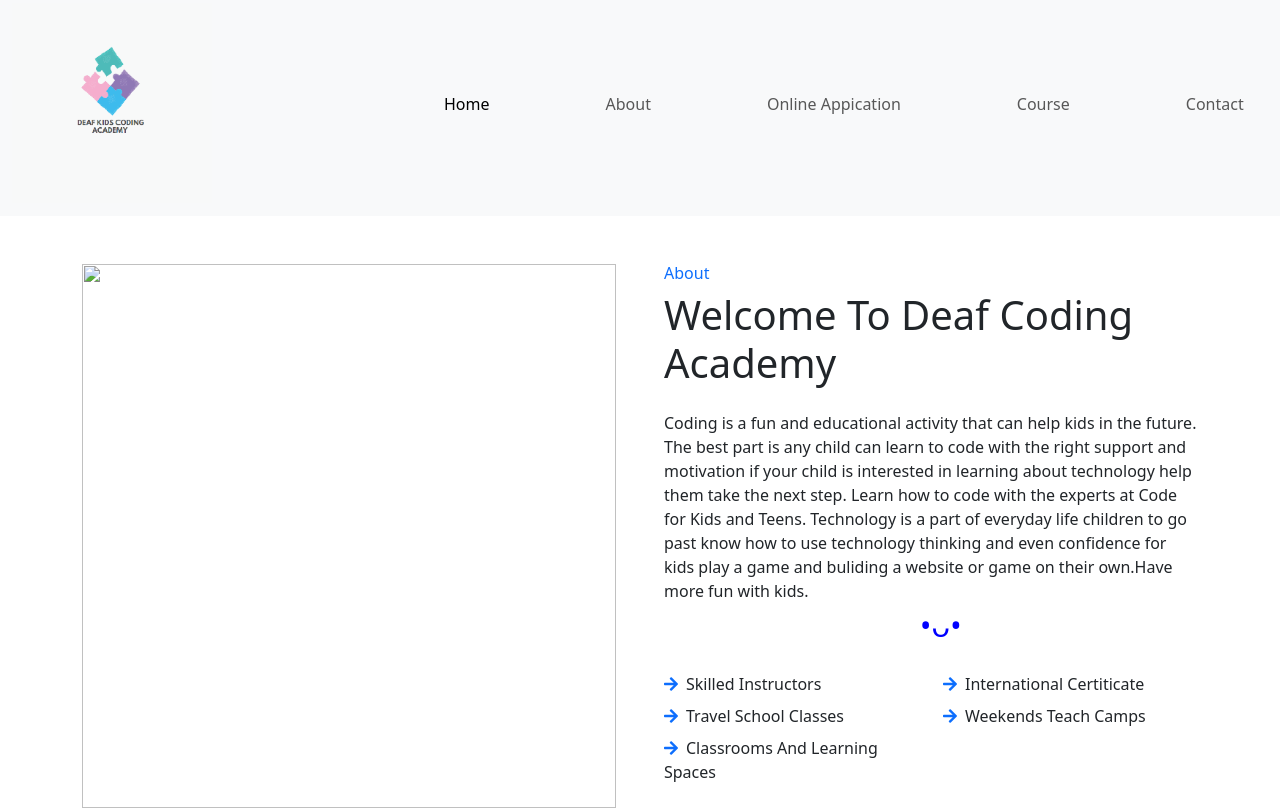
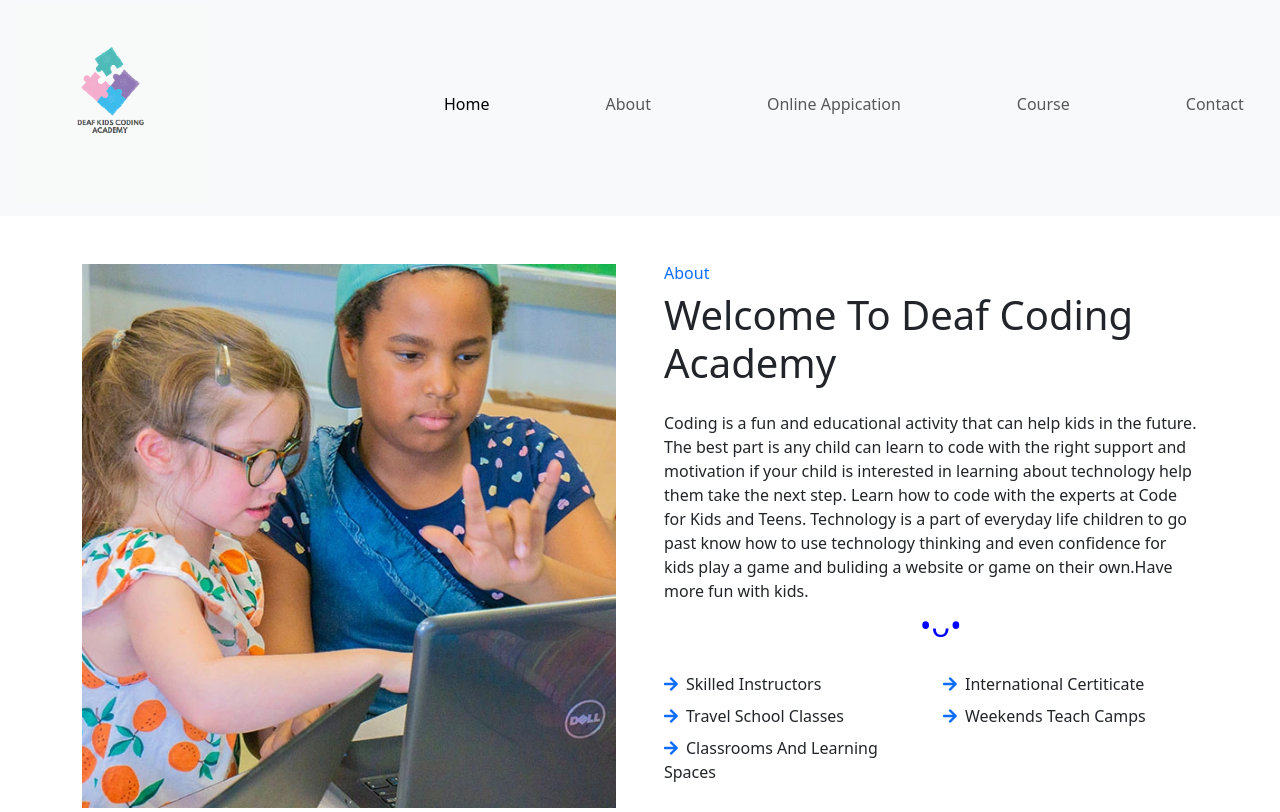
Before and after one commit to Tshepo2022/Deaf-Kids-coding-academy, a plain HTML site: page About.html in a window 1280 px wide. Shown: the top 812 px of the page. Drawn offline with nearby package versions, Linux system fonts and the light colour scheme; the site is published under a folder, as on GitHub Pages, so addresses that start at the root find nothing.

Commit message:
added for galley img

```diff
--- a/About.html
+++ b/About.html
@@ -61,7 +61,7 @@
             <div class="row g-5">
                 <div class="col-lg-6 wow fadeInUp" data-wow-delay="0.1s" style="min-height: 400px;">
                     <div class="position-relative h-100">
-                        <img class="img-fluid position-absolute w-100 h-100" src="/Kids-Code-Jeunesse.webp" alt=""
+                        <img class="img-fluid position-absolute w-100 h-100" src="Kids-Code-Jeunesse.webp" alt=""
                             style="object-fit: cover;">
                     </div>
                 </div>
```
